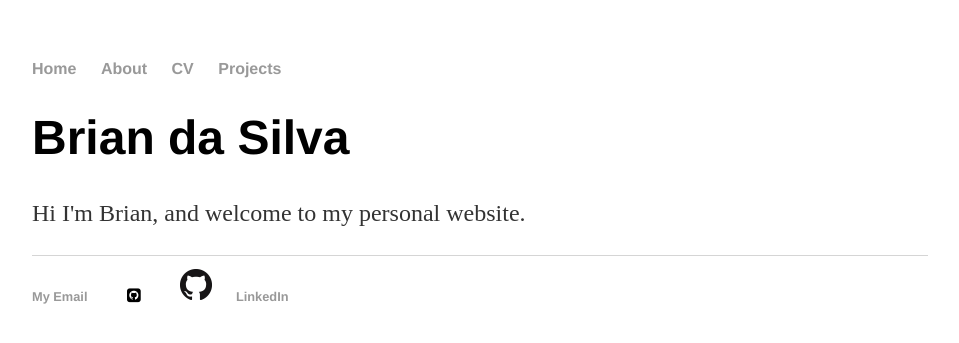
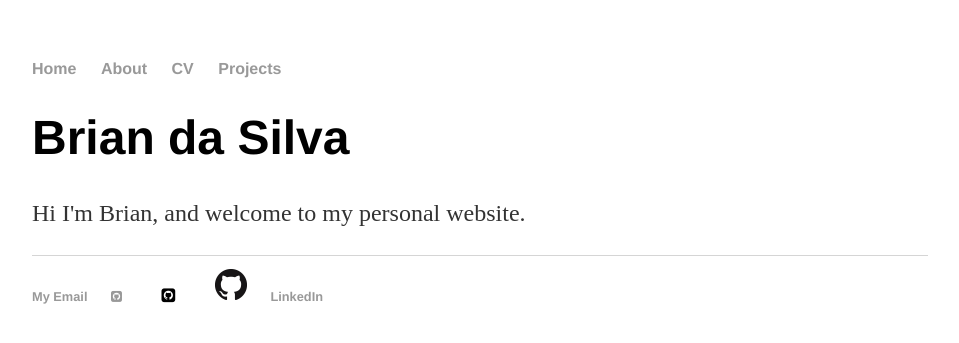
Before and after one commit to br1317/br1317.github.io, a Jekyll site: the page built from index.html, in a window 1280 px wide. Shown: the top 343 px of the page, without its empty margins (160-1119 px from the left). Built offline with Jekyll 4.4.1, drawn with Linux system fonts in a browser that asks for light colours.

Commit message:
New Github Button

```diff
--- a/_layouts/default.html
+++ b/_layouts/default.html
@@ -23,6 +23,7 @@
 			<footer>
 	    		<ul>
         		<li><a href="mailto:bdasilva641@gmail.com">My Email</a></li>
+				<li><a href="https://github.com/briandasilva" class="fa fa-github-square"></a></li>
 			<li><button class="btn" onclick="location.href='https://github.com/briandasilva'" value="Visit my Github profile."><i class="fa fa-github-square" aria-hidden="true"></i></button>
         		<li><a href="https://github.com/briandasilva">
 				<img src = "img/icon/GitHub/GitHub-Mark-32px.png" alt="GitHub"></a></li>
```
